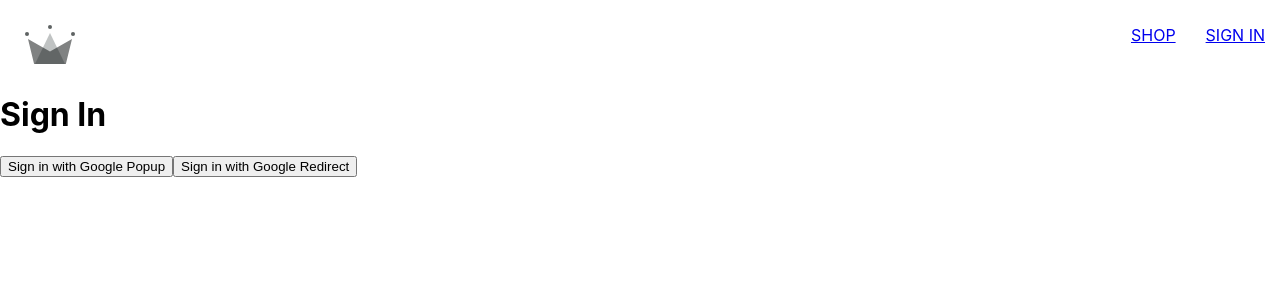
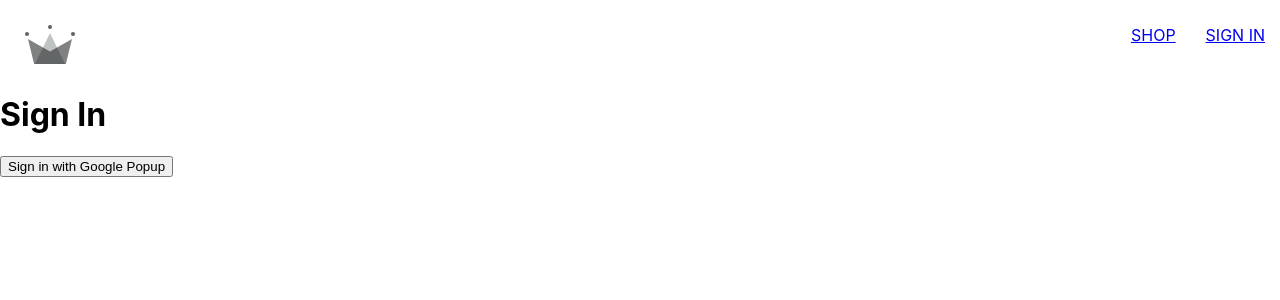
Before and after one commit to cambodianjesuss/crwn-clothing-2, a React (Create React App) app: page /sign-in in a window 1280 px wide. Shown: the top 300 px of the page. Built offline with nearby package versions, Linux system fonts and the light colour scheme; the HTML template or start-up script is replaced by a standard one.

Commit message:
removing sign in with redirect

```diff
--- a/src/components/routes/sign-in/sign-in.component.js
+++ b/src/components/routes/sign-in/sign-in.component.js
@@ -1,26 +1,12 @@
-import { useEffect } from "react";
-import { getRedirectResult } from "firebase/auth";
-
 import {
-  auth,
   signInWithGooglePopup,
-  signInWithGoogleRedirect,
   createUserDocumentFromAuth,
 } from "../../../utils/firebase/firebase.utils";
 
 const SignIn = () => {
-  useEffect(() => {
-    const redirectAsync = async () => {
-      const response = await getRedirectResult(auth);
-      if (response) {
-        const userDocRef = await createUserDocumentFromAuth(response.user);
-      }
-    };
-    redirectAsync();
-  }, []);
-
   const logGoogleUser = async () => {
     const { user } = await signInWithGooglePopup();
+    // eslint-disable-next-line no-unused-vars
     const userDocRef = await createUserDocumentFromAuth(user);
   };
 
@@ -28,9 +14,6 @@
     <div>
       <h1>Sign In</h1>
       <button onClick={logGoogleUser}>Sign in with Google Popup</button>
-      <button onClick={signInWithGoogleRedirect}>
-        Sign in with Google Redirect
-      </button>
     </div>
   );
 };
--- a/src/utils/firebase/firebase.utils.js
+++ b/src/utils/firebase/firebase.utils.js
@@ -33,9 +33,6 @@
 export const signInWithGooglePopup = () =>
   signInWithPopup(auth, googleProvider);
 
-export const signInWithGoogleRedirect = () =>
-  signInWithRedirect(auth, googleProvider);
-
 // DB
 
 export const db = getFirestore();
```
